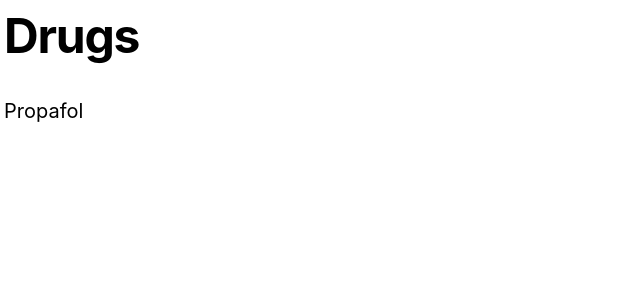
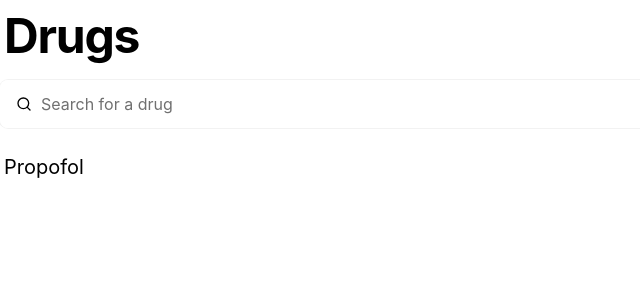
Before and after one commit to ByronGuina/drugly, a Next.js app: page / in a window 1280 px wide. Shown: the top 300 px of the page, without its empty margins (0-640 px from the left). Built offline with nearby package versions, Linux system fonts and the light colour scheme.

Commit message:
Add search functionality

```diff
--- /dev/null
+++ b/components/search.tsx
@@ -0,0 +1,21 @@
+import * as React from 'react'
+import { Search as SearchIcon } from 'react-feather'
+
+type Props = {
+    placeholder: string
+    inputClassNames?: string
+    onChange: (e: React.ChangeEvent<HTMLInputElement>) => void
+}
+
+export const Search = ({ placeholder, onChange, inputClassNames = '' }: Props) => {
+    const inputStyles = `rounded-lg focus:shadow-outline focus:outline-none py-2 pr-4 pl-10 placeholder-byron-text-light text-byron-text h-12 w-full transition-all duration-100 ease-in-out border border-transparent ${inputClassNames}`
+    return (
+        <div className="relative shadow-xs rounded-lg mb-4">
+            <div className="absolute pointer-events-none inset-y-0 left-0 pl-4 flex items-center">
+                <SearchIcon className="pointer-events-none w-4 h-4 stroke-current" />
+            </div>
+
+            <input onChange={onChange} placeholder={placeholder} className={inputStyles} />
+        </div>
+    )
+}
--- a/formulas/root.ts
+++ b/formulas/root.ts
@@ -2,11 +2,11 @@ import { RangeFn } from './RangeFn'
 // Map drug names to their formula function
 // We may need a specific component for each drug if we
 // want to have specific information about each one
-import { fn as propafolFn } from './propafol'
+import { fn as propofolFn } from './propofol'
 
-export type Drugs = 'propafol'
+export type Drugs = 'propofol'
 export type DrugsMap = Record<Drugs, RangeFn>
 
 export const formulas: DrugsMap = {
-    propafol: propafolFn,
+    propofol: propofolFn,
 }
--- a/pages/index.tsx
+++ b/pages/index.tsx
@@ -3,6 +3,7 @@ import { formulas } from '@formulas/root'
 import Link from 'next/link'
 import { sentenceCase } from '@utils/sentenceCase'
 import { motion } from 'framer-motion'
+import { Search } from '@components/search'
 
 // TODO:
 // Create route for each drug statically
@@ -23,26 +24,42 @@ import { motion } from 'framer-motion'
 //   drug page entry + result + edge cases (should not be able to enter strings into drugs)
 // Get unique domain name
 // Make PWA
-// Swap to Inter
+//    Service worker
 // Design language?
 //   iOS? Spotify? Destiny? BetterLayout? Reboot? Monospace?
 //   Brutalist-ish and typography focused. Black-white + colored accents
 //   Slide-up panel ala iOS instead of completely separate page?
 // Gesture-based navigation
 // Favoriting drugs
+
+const allDrugs = Object.keys(formulas)
+
 const IndexPage = () => {
-    const drugs = Object.keys(formulas).map(drug => (
+    const [drugs, setDrugs] = React.useState(allDrugs)
+
+    const DrugsList = drugs.map(drug => (
         <Link href={`/drugs/[drug]`} as={`/drugs/${drug}`} key={drug}>
             <a className="text-xl py-2 px-1">{sentenceCase(drug)}</a>
         </Link>
     ))
 
+    const onSearch = (e: React.ChangeEvent<HTMLInputElement>) => {
+        const filteredDrugs = allDrugs.filter(drug => drug.includes(e.target.value.toLowerCase()))
+        setDrugs(filteredDrugs)
+    }
+
     return (
         <motion.main initial={{ opacity: 0 }} animate={{ opacity: 1 }}>
-            <motion.h1 className="px-1 mb-4 text-5xl font-bold tracking-tight relative inline-block" layoutId="drugs">
-                Drugs
-            </motion.h1>
-            <div className="w-full flex flex-col">{drugs}</div>
+            <div className="flex flex-col">
+                <motion.h1
+                    className="px-1 mb-2 text-5xl font-bold tracking-tight relative inline-block"
+                    layoutId="drugs"
+                >
+                    Drugs
+                </motion.h1>
+                <Search placeholder="Search for a drug" onChange={onSearch} />
+            </div>
+            <div className="w-full flex flex-col">{DrugsList}</div>
         </motion.main>
     )
 }
```
Also changed, not shown: formulas/propofol.ts (renamed from formulas/propafol.ts).
